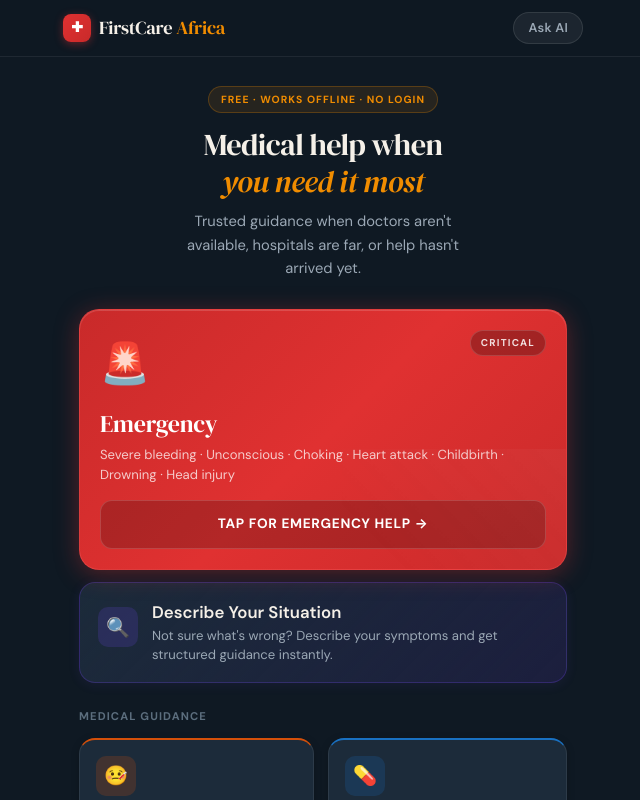
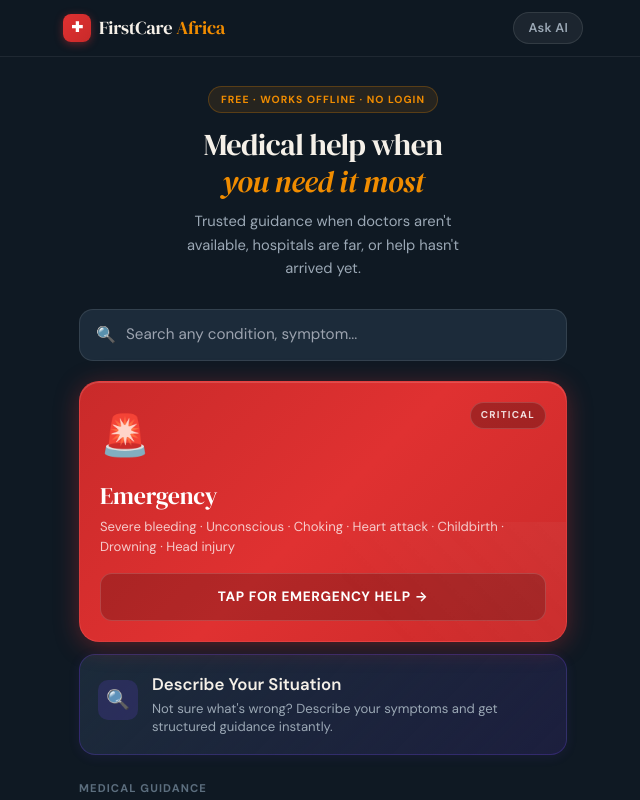
Before and after one commit to louisnkan/firstcareafrica, a Next.js app: page / in a window 1280 px wide. Shown: the top 800 px of the page, without its empty margins (317-957 px from the left). Built offline with nearby package versions, Linux system fonts and the light colour scheme.

Commit message:
Update page.js

```diff
--- a/app/page.js
+++ b/app/page.js
@@ -43,6 +43,9 @@
           hospitals are far, or help hasn't arrived yet.
         </p>
       </div>
+
+      {/* SEARCH */}
+      <SearchBar />
 
       {/* EMERGENCY CARD */}
       <Link href="/emergency" style={{ display: 'block', marginBottom: '12px', textDecoration: 'none' }}>
```
